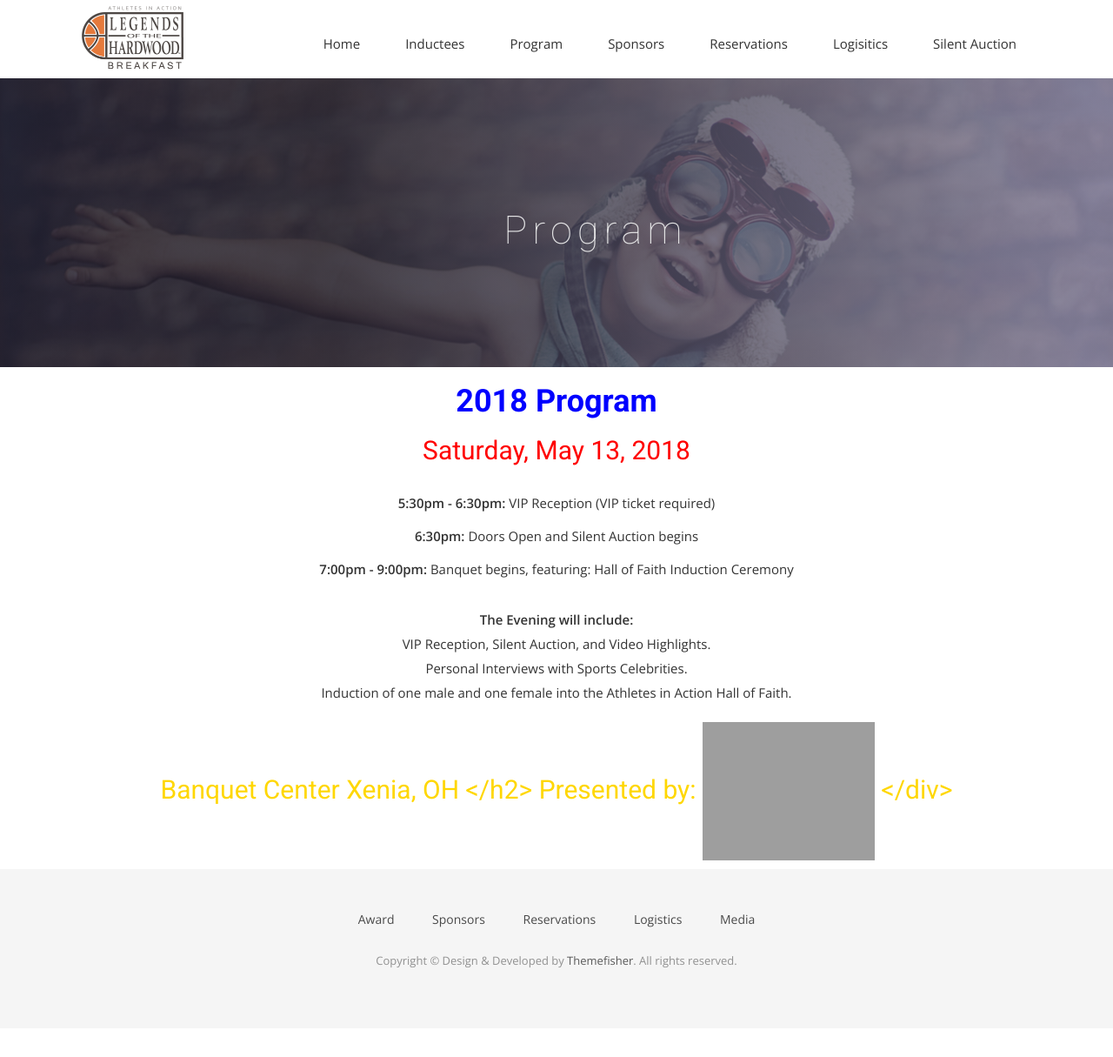
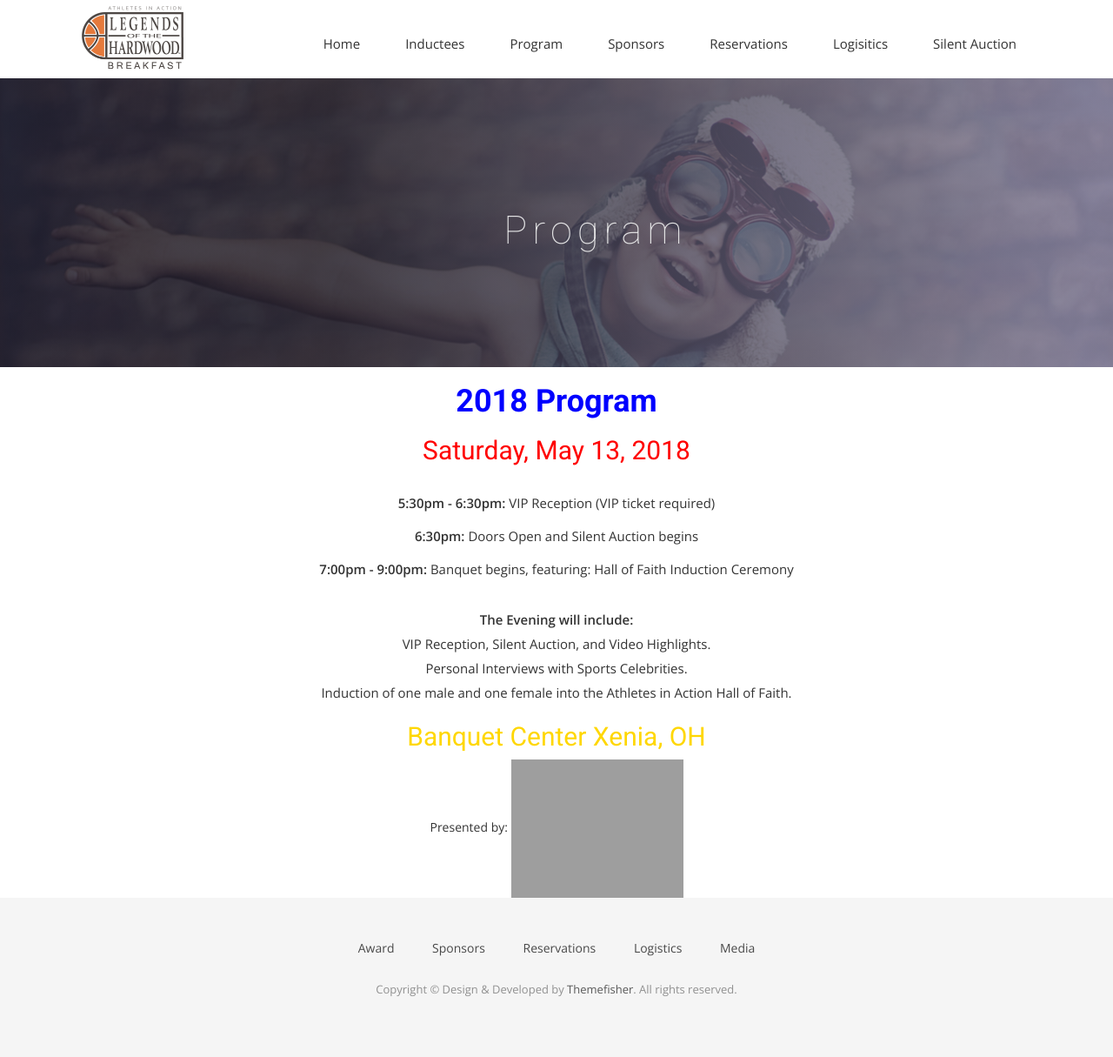
Before and after one commit to CruGlobal/NightofChampions, a Jekyll site: the page built from program.markdown, in a window 1280 px wide. Shown: the whole page at 87% size. Built offline with Jekyll 4.4.1, drawn with Linux system fonts in a browser that asks for light colours; nearby versions of some CDN libraries; some web fonts are replaced; our own code applies the rules of GitHub Pages for plain Markdown files; before the commit the page ends 1182 px from its top, so only the background shows below that; grey boxes are pictures that could not be loaded.

Commit message:
Updated Program

```diff
--- a/program.markdown
+++ b/program.markdown
@@ -32,7 +32,7 @@ VIP Reception, Silent Auction, and Video Highlights.
 <br>Personal Interviews with Sports Celebrities.
 <br>Induction of one male and one female into the Athletes in Action Hall of Faith.</p>
 <h2>
-<font color="Gold" Schindler> Banquet Center Xenia, OH
+<font color="Gold" Schindler> Banquet Center Xenia, OH</font>
 </h2>
 Presented by:
 <img src="http://goaia.org/Media/Default/Events/NOC/sponsors/rl_carriers.png" height="159" width="198">
```
